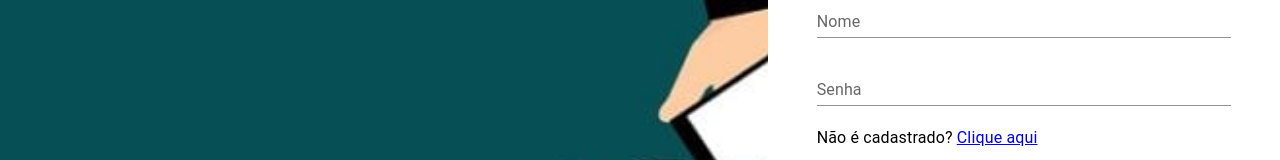
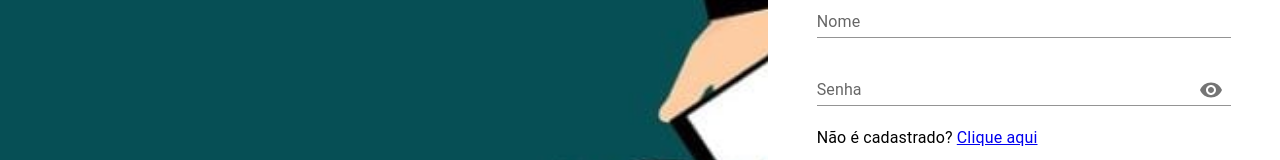
Before and after one commit to fabio460/transacoes-monetarias-2.0, a React (Create React App) app: page /login in a window 1280 px wide. Shown: the part 125-285 px from the top of the page. Built offline with nearby package versions, Linux system fonts and the light colour scheme; the HTML template or start-up script is replaced by a standard one.

Commit message:
atualizações finais

```diff
--- a/src/Payment/PaymentSelectUser.tsx
+++ b/src/Payment/PaymentSelectUser.tsx
@@ -107,5 +107,3 @@ export default function PaymentSelectUser({setNameSelected}:any) {
     />
   );
 }
-
-// Top films as rated by IMDb users. http://www.imdb.com/chart/top
--- a/src/component/Cadastro/index.tsx
+++ b/src/component/Cadastro/index.tsx
@@ -2,11 +2,15 @@ import { Button, FormControl, Input, InputLabel,CircularProgress } from '@mui/ma
 import React,{useState} from 'react'
 import { useNavigate } from 'react-router-dom'
 import { CreateUser } from '../../Api'
+import { Visibility, VisibilityOff} from '@mui/icons-material';
 import './Cadastro.css'
+import InputAdornment from '@mui/material/InputAdornment';
+import IconButton from '@mui/material/IconButton';
 export default function Cadastro() {
   const [username, setusername] = useState('')
   const [password, setpassword] = useState('')
   const [loadding, setloadding] = useState(false)
+  const [showPassword, setshowPassword] = useState(false)
   const navigate = useNavigate()
 
   const createUser = async()=>{
@@ -14,7 +18,9 @@ export default function Cadastro() {
      const usecreated = await CreateUser(username,password)
      setloadding(false)
      alert(usecreated)
-     //navigate('/login')
+     if(usecreated === `Usuário ${username} cadastrado com sucesso!`){
+        navigate('/login')
+     }
   }
   return (
     <div className='cadastroContainer'>
@@ -41,8 +47,18 @@ export default function Cadastro() {
           <FormControl variant="standard" sx={{margin:"20px 0px"}}>
             <InputLabel htmlFor="component-simple">Senha</InputLabel>
             <Input id="component-simple"
-                   type='password'
+                   type={showPassword?'text':'password'}
                    onChange={e=>setpassword(e.target.value)}value={password}
+                   endAdornment={
+                    <InputAdornment position="end">
+                      <IconButton
+                        aria-label="toggle password visibility"
+                        onClick={()=> setshowPassword(!showPassword)}
+                      >
+                        {showPassword ? <VisibilityOff /> : <Visibility />}
+                      </IconButton>
+                    </InputAdornment>
+                  }
                 />
           </FormControl>
           {
--- a/src/component/Login/index.tsx
+++ b/src/component/Login/index.tsx
@@ -1,13 +1,16 @@
-import { Button, CircularProgress, FormControl, Input, InputLabel, Typography } from '@mui/material'
+import { Button, CircularProgress, FormControl, Input, InputLabel, Typography,IconButton } from '@mui/material'
 import React, { createContext, useContext, useState } from 'react'
 import { Link, Navigate, useNavigate } from 'react-router-dom'
-
+import RemoveRedEyeIcon from '@mui/icons-material/RemoveRedEye';
 import {LoginRequest} from '../../Api'
 import { setUserLocalStorage } from '../../uteis'
+import InputAdornment from '@mui/material/InputAdornment';
+import { Visibility, VisibilityOff } from '@mui/icons-material';
 export default function Login() {
     const [username, setusername] = useState('')
     const [password, setpassword] = useState('')
     const [loadding, setloadding] = useState(false)
+    const [showPassword, setshowPassword] = useState(false)
     const navigate = useNavigate()
 
     const logar =async ()=>{
@@ -21,6 +24,8 @@ export default function Login() {
        }
        setloadding(false)
     }
+
+
   return (
     <div>
         <div className='cadastroContainer'>
@@ -46,9 +51,21 @@ export default function Login() {
               <FormControl variant="standard" sx={{margin:"20px 0px"}}>
                 <InputLabel htmlFor="component-simple">Senha</InputLabel>
                 <Input id="component-simple"
-                  type='password'
+                  type={showPassword?'text':'password'}
                   onChange={e=>setpassword(e.target.value)}value={password}
+                  endAdornment={
+                    <InputAdornment position="end">
+                      <IconButton
+                        aria-label="toggle password visibility"
+                        onClick={()=> setshowPassword(!showPassword)}
+                      >
+                        {showPassword ? <VisibilityOff /> : <Visibility />}
+                      </IconButton>
+                    </InputAdornment>
+                  }
                 />
+
+
               </FormControl>
               <Typography>
                 Não é cadastrado? <Link to={'/cadastro'}>Clique aqui  </Link>
```
